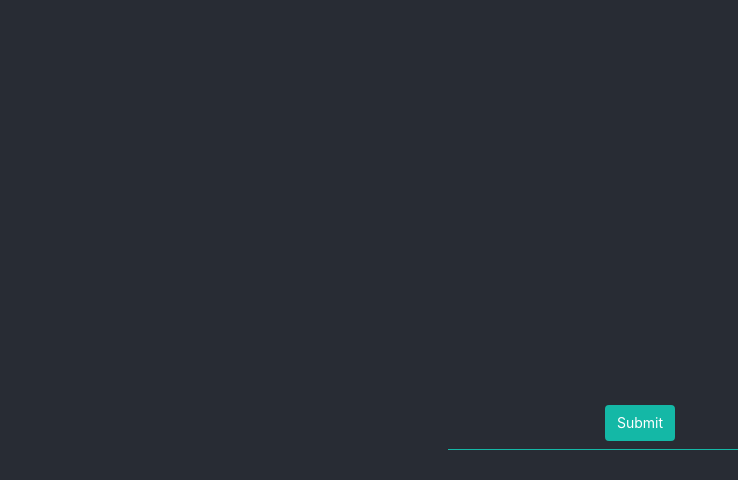
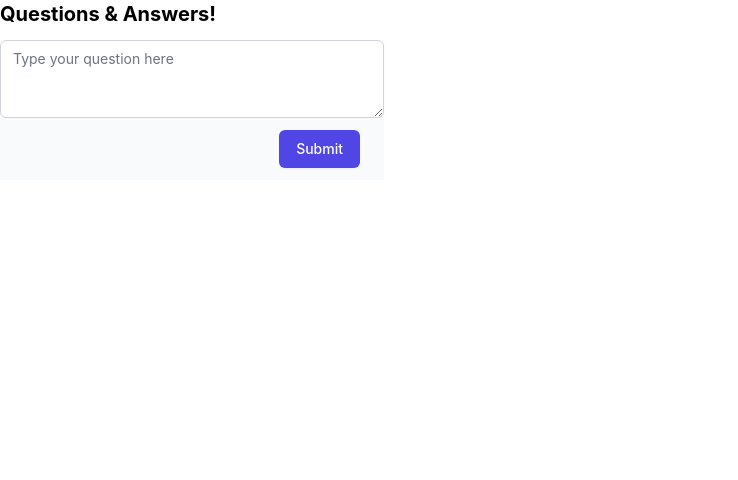
Before and after one commit to pammcinnis10/openai-app, a React (Create React App) app: page / in a window 1280 px wide. Shown: the top 480 px of the page, without its empty margins (0-738 px from the left). Built offline with nearby package versions, Linux system fonts and the light colour scheme.

Commit message:
imported tailwind, styled main form

```diff
--- a/src/App.css
+++ /dev/null
@@ -1,38 +0,0 @@
-.App {
-  text-align: center;
-}
-
-.App-logo {
-  height: 40vmin;
-  pointer-events: none;
-}
-
-@media (prefers-reduced-motion: no-preference) {
-  .App-logo {
-    animation: App-logo-spin infinite 20s linear;
-  }
-}
-
-.App-header {
-  background-color: #282c34;
-  min-height: 100vh;
-  display: flex;
-  flex-direction: column;
-  align-items: center;
-  justify-content: center;
-  font-size: calc(10px + 2vmin);
-  color: white;
-}
-
-.App-link {
-  color: #61dafb;
-}
-
-@keyframes App-logo-spin {
-  from {
-    transform: rotate(0deg);
-  }
-  to {
-    transform: rotate(360deg);
-  }
-}
--- a/src/App.js
+++ b/src/App.js
@@ -1,4 +1,3 @@
-import "./App.css";
 import React from "react";
 import QuestionForm from "./QuestionForm";
 import Response from "./Response";
@@ -29,8 +28,8 @@ class App extends React.Component {
   render() {
     // console.log(this.state);
     return (
-      <div className="App">
-        <header className="App-header">
+      <div className="container mx-auto">
+        <h1 className="text-xl font-bold">Questions & Answers!</h1>
         {/*
           1. User submits the QuestionForm
           2. QuestionForm passes user input UP to App
@@ -53,7 +52,6 @@ class App extends React.Component {
         </div>
 
         {/* <Response /> */}
-        </header>
       </div>
     );
   }
--- a/src/QuestionForm.js
+++ b/src/QuestionForm.js
@@ -1,4 +1,3 @@
-import "./App.css";
 import React from "react";
 
 class QuestionForm extends React.Component {
@@ -25,10 +24,39 @@ class QuestionForm extends React.Component {
     // console.log("render is run");
 
     return (
-      <div className="flex items-center border-b border-teal-500 py-2">
+      <div className="flex items-center py-2">
         <form className="w-full max-w-sm" onSubmit={this.handleSubmit}>
-          <input
-            className="appearance-none bg-transparent border-none w-full text-gray-700 mr-3 py-1 px-2 leading-tight focus:outline-none"
+          <div>
+            <label
+              for="question"
+              class="block text-sm font-medium text-gray-700 sr-only"
+            >
+              Question
+            </label>
+            <div class="mt-1">
+              <textarea
+                id="question"
+                name="question"
+                rows="3"
+                class="shadow-sm focus:ring-indigo-500 focus:border-indigo-500 mt-1 block w-full sm:text-sm border border-gray-300 rounded-md"
+                placeholder="Type your question here"
+                value={this.state.value}
+                onChange={this.handleChange}
+              ></textarea>
+            </div>
+          </div>
+          <div class="px-4 py-3 bg-gray-50 text-right sm:px-6">
+            <button
+              type="submit"
+              class="inline-flex justify-center py-2 px-4 border border-transparent shadow-sm text-sm font-medium rounded-md text-white bg-indigo-600 hover:bg-indigo-700 focus:outline-none focus:ring-2 focus:ring-offset-2 focus:ring-indigo-500"
+              value="Submit"
+            >
+              Submit
+            </button>
+          </div>
+
+          {/* <input
+            className="appearance-none bg-transparent border-b border-teal-500 w-full text-gray-700 mr-3 py-1 px-2 leading-tight focus:outline-none"
             type="text"
             value={this.state.value}
             onChange={this.handleChange}
@@ -40,7 +68,7 @@ class QuestionForm extends React.Component {
             value="Submit"
           >
             Submit
-          </button>
+          </button> */}
         </form>
       </div>
     );
--- a/src/index.css
+++ b/src/index.css
@@ -4,14 +4,14 @@
 
 body {
   margin: 0;
-  font-family: -apple-system, BlinkMacSystemFont, 'Segoe UI', 'Roboto', 'Oxygen',
-    'Ubuntu', 'Cantarell', 'Fira Sans', 'Droid Sans', 'Helvetica Neue',
+  font-family: -apple-system, BlinkMacSystemFont, "Segoe UI", "Roboto", "Oxygen",
+    "Ubuntu", "Cantarell", "Fira Sans", "Droid Sans", "Helvetica Neue",
     sans-serif;
   -webkit-font-smoothing: antialiased;
   -moz-osx-font-smoothing: grayscale;
 }
 
 code {
-  font-family: source-code-pro, Menlo, Monaco, Consolas, 'Courier New',
+  font-family: source-code-pro, Menlo, Monaco, Consolas, "Courier New",
     monospace;
 }
--- a/tailwind.config.js
+++ b/tailwind.config.js
@@ -1,9 +1,7 @@
 module.exports = {
-  content: [
-    "./src/**/*.{js,jsx,ts,tsx}",
-  ],
+  content: ["./src/**/*.{js,jsx,ts,tsx}"],
   theme: {
     extend: {},
   },
-  plugins: [],
-}
+  plugins: [require("@tailwindcss/forms")],
+};
```
Also changed, not shown: src/Response.js (+3 -9 lines). Lines whose indentation alone changed are shown as unchanged.
